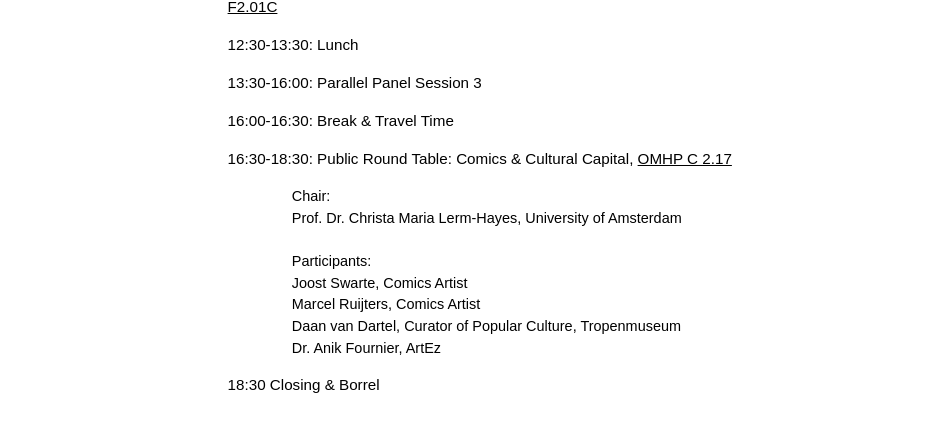
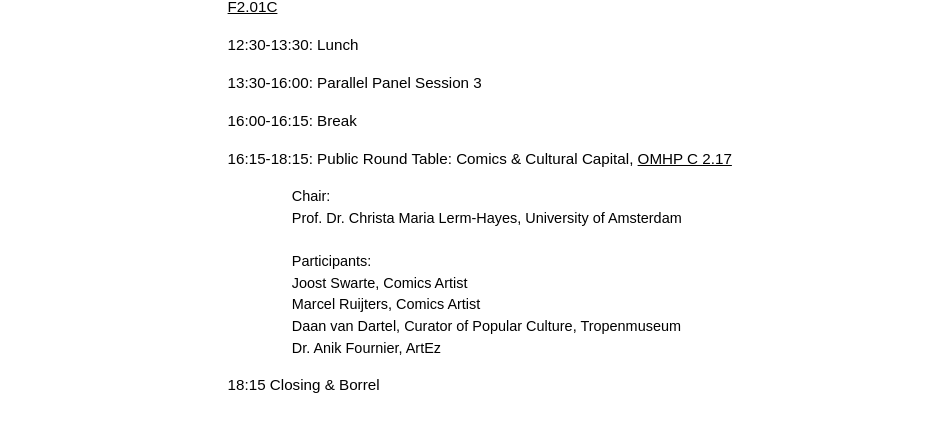
Before and after one commit to amsterdamcomics/amsterdamcomics.github.io, a Jekyll site: the page built from schedule.md, in a window 1280 px wide. Shown: the part 1501-1941 px from the top of the page, without its empty margins (152-1095 px from the left). Built offline with Jekyll 4.4.1, drawn with Linux system fonts in a browser that asks for light colours.

Commit message:
new times day 3

```diff
--- a/schedule.md
+++ b/schedule.md
@@ -87,9 +87,9 @@ tags: navigation
 
 13:30-16:00: Parallel Panel Session 3
 
-16:00-16:30: Break & Travel Time
+16:00-16:15: Break
 
-16:30-18:30: Public Round Table: Comics & Cultural Capital, [OMHP C 2.17](http://www.uva.nl/over-de-uva/de-uva-in-amsterdam/locaties/content/binnenstad/oudemanhuispoort.html)
+16:15-18:15: Public Round Table: Comics & Cultural Capital, [OMHP C 2.17](http://www.uva.nl/over-de-uva/de-uva-in-amsterdam/locaties/content/binnenstad/oudemanhuispoort.html)
 
 <pre>
 		Chair:
@@ -102,4 +102,4 @@ tags: navigation
 		Dr. Anik Fournier, ArtEz
 </pre>
 
-18:30 		Closing & Borrel
+18:15 		Closing & Borrel
```
